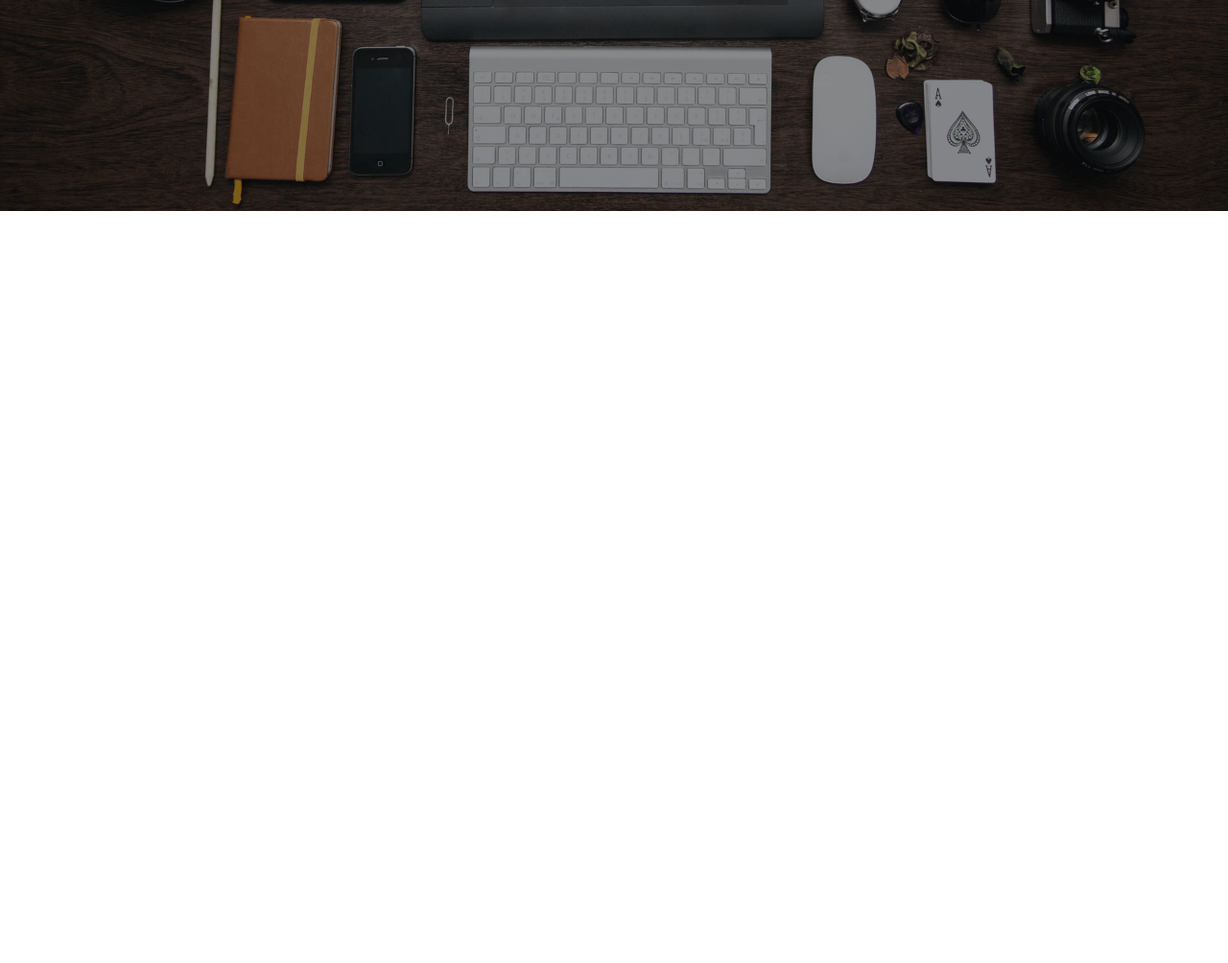
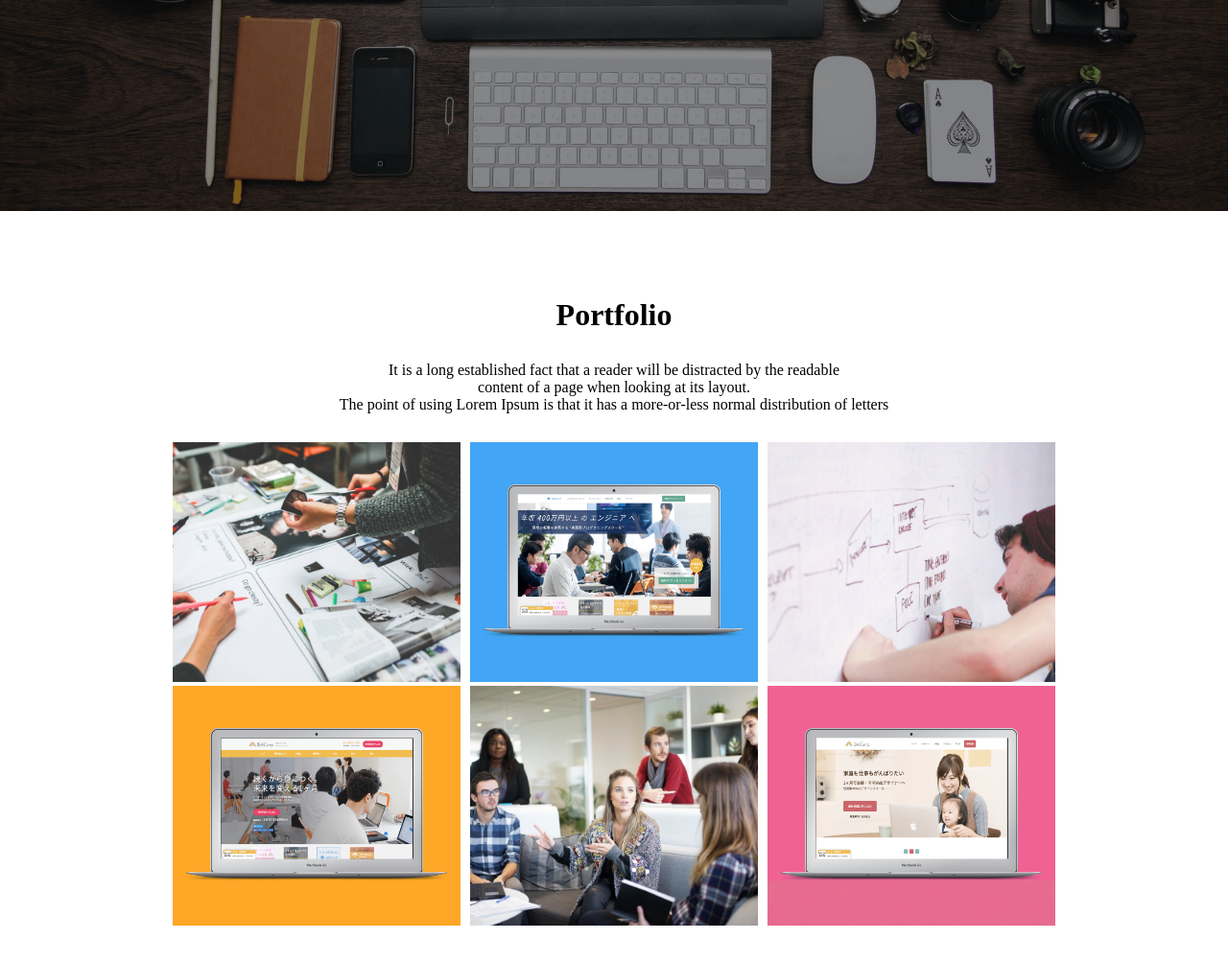
Before and after one commit to kanami55/Application-issues, a website: page index.html in a window 1280 px wide. Shown: the part 500-1504 px from the top of the page at 96% size. Before the commit the page ends 800 px from the top, so only its background shows below. Drawn offline with Linux system fonts and the light colour scheme.

Commit message:
[Add] portfolio の内容追加

```diff
--- a/index.html
+++ b/index.html
@@ -30,14 +30,41 @@
     </div>
 
     <!--portfolio-->
-    <div class="portfolio">
-    </div>
+    <section class="portfolio">
+        <div class="portfolio_inner">
+            <h2 class="title">Portfolio</h2>
+            <p class="content_text">It is a long established fact that a reader will be distracted by the readable<br>
+                content of a page when looking at its layout.<br>
+                The point of using Lorem Ipsum is that it has a more-or-less normal distribution of letters
+            </p>
+            <ul class="portfolio_items">
+                <li class="portfolio_item">
+                  <img src="./image/sketch.jpg" alt="sketch">
+                </li>
+                <li class="portfolio_item">
+                  <img src="./image/websuku.png" alt="websuku">
+                </li>
+                <li class="portfolio_item">
+                  <img src="./image/write.jpg" alt="write">
+                </li>
+                <li class="portfolio_item">
+                  <img src="./image/webcamp.png" alt="webcamp">
+                </li>
+                <li class="portfolio_item">
+                  <img src="./image/talk.jpg" alt="talk">
+                </li>
+                <li class="portfolio_item">
+                  <img src="./image/webcamp-mother.png" alt="webcamp-mother">
+                </li>
+            </ul>
+        </div>
+    </section>
     <!--feature-->
-    <div class="feature"></div>
+    <section class="feature"></section>
     <!--profile-->
-    <div class="profile"></div>
+    <section class="profile"></section>
     <!--contact-->
-    <div class="contact"></div>
+    <section class="contact"></section>
     <!--footer-->
     <footer></footer>
 
--- /dev/null
+++ b/sass/_portfolio.scss
@@ -0,0 +1,16 @@
+.portfolio_inner {
+    width: 920px;
+    margin: 90px auto;
+}
+
+.portfolio_items {
+    display: flex;
+    flex-wrap: wrap;
+    justify-content: space-between;
+}
+
+.portfolio_item img {
+    width: 300px;
+    height: 250px;
+    object-fit: cover;
+}
--- a/sass/style.scss
+++ b/sass/style.scss
@@ -1,5 +1,8 @@
 @use "header";
 @use "main_visual";
+@use "portfolio";
+
+/*共通パーツ*/
 * {
     margin: 0;
     padding: 0;
@@ -7,7 +10,8 @@
 }
 body {
   font-size: 16px;
-  color: black;
+  color: #000;
+  font-size: 16px;
 }
 
 a {
@@ -18,3 +22,22 @@ ul,
 li {
   list-style: none;
 }
+
+.title {
+  text-align: center;
+  font-size: 32px;
+  &::after {
+    width: 70px;
+    height: 3px;
+    color: #FC715F;
+    top: 50%;
+    left: 50%;
+    transform: translate(-50%,-50%);
+    margin-top: 8px;
+  }
+}
+
+.content_text {
+  text-align: center;
+  padding: 30px 0;
+}
```
Also changed, not shown: css/style.css.
